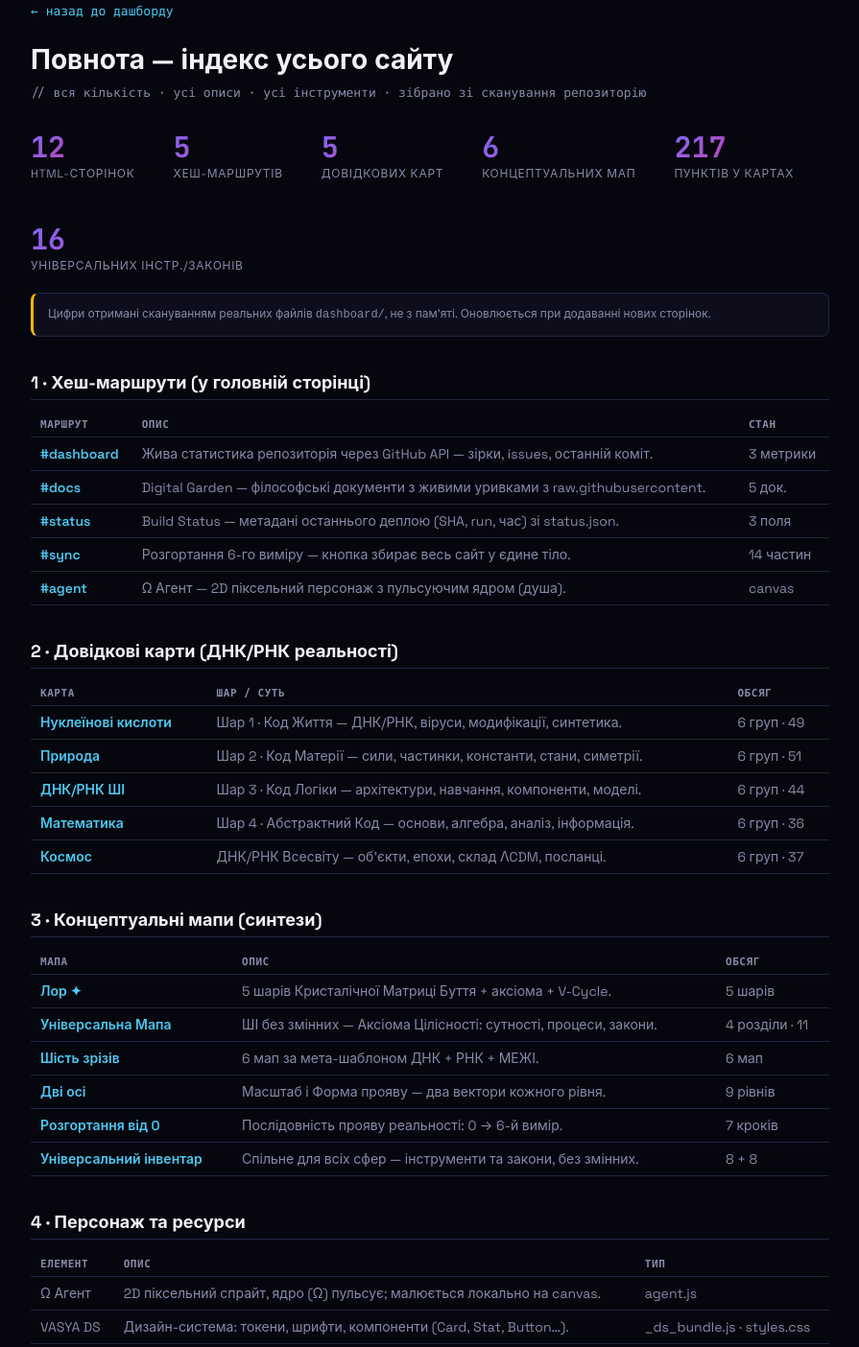
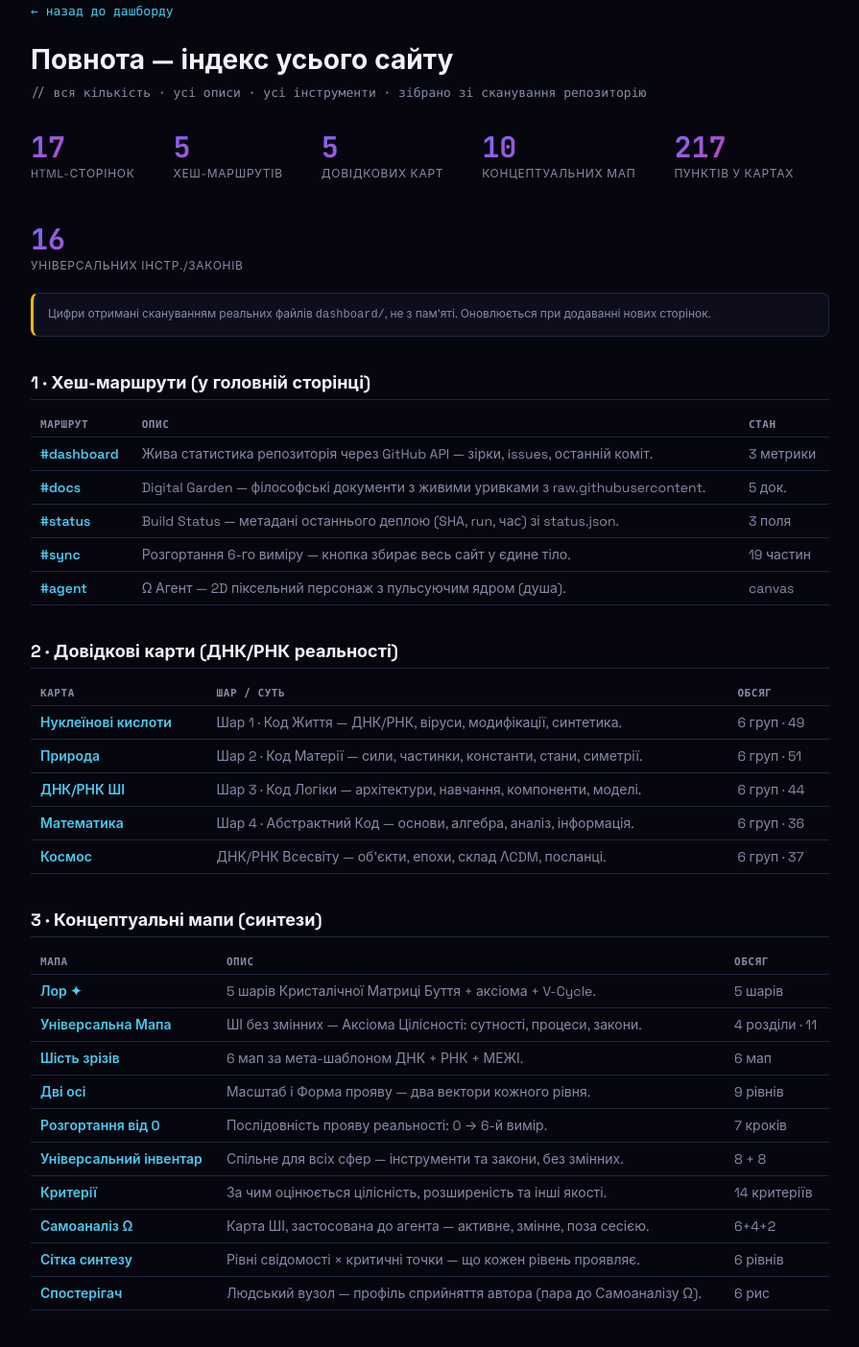
Before and after one commit to VasyaTest9111/agent-omega, a plain HTML site: page dashboard/index-map.html in a window 1280 px wide. Shown: the part 48-1452 px from the top of the page at 96% size, without its empty margins (192-1087 px from the left). Drawn offline with Linux system fonts and the light colour scheme.

Commit message:
Refresh master index (Повнота) — integrity scan found stale counts
A full-site integrity scan found one real inconsistency: the "Повнота"
master index still claimed 12 HTML pages / 6 conceptual maps and omitted
four pages added after it (criteria, self-analysis, grid, observer) — the
completeness page was itself incomplete. Updated totals to 17 pages / 10
conceptual maps / 19 #sync parts and added the four missing rows to the
conceptual-maps table. Everything else in the scan was clean: all 17
pages parse, no broken internal links, every subpage reachable via #sync
and links back, all on the shared stylesheet, deploy green.

Co-authored-by: Claude <noreply@anthropic.com>

```diff
--- a/dashboard/index-map.html
+++ b/dashboard/index-map.html
@@ -29,10 +29,10 @@
     <div class="sub">// вся кількість · усі описи · усі інструменти · зібрано зі сканування репозиторію</div>
 
     <div class="totals">
-      <div class="stat"><div class="n">12</div><div class="l">HTML-сторінок</div></div>
+      <div class="stat"><div class="n">17</div><div class="l">HTML-сторінок</div></div>
       <div class="stat"><div class="n">5</div><div class="l">хеш-маршрутів</div></div>
       <div class="stat"><div class="n">5</div><div class="l">довідкових карт</div></div>
-      <div class="stat"><div class="n">6</div><div class="l">концептуальних мап</div></div>
+      <div class="stat"><div class="n">10</div><div class="l">концептуальних мап</div></div>
       <div class="stat"><div class="n">217</div><div class="l">пунктів у картах</div></div>
       <div class="stat"><div class="n">16</div><div class="l">універсальних інстр./законів</div></div>
     </div>
@@ -44,7 +44,7 @@
       <tr><td><a href="index.html#dashboard">#dashboard</a></td><td>Жива статистика репозиторія через GitHub API — зірки, issues, останній коміт.</td><td class="cnt">3 метрики</td></tr>
       <tr><td><a href="index.html#docs">#docs</a></td><td>Digital Garden — філософські документи з живими уривками з raw.githubusercontent.</td><td class="cnt">5 док.</td></tr>
       <tr><td><a href="index.html#status">#status</a></td><td>Build Status — метадані останнього деплою (SHA, run, час) зі status.json.</td><td class="cnt">3 поля</td></tr>
-      <tr><td><a href="index.html#sync">#sync</a></td><td>Розгортання 6-го виміру — кнопка збирає весь сайт у єдине тіло.</td><td class="cnt">14 частин</td></tr>
+      <tr><td><a href="index.html#sync">#sync</a></td><td>Розгортання 6-го виміру — кнопка збирає весь сайт у єдине тіло.</td><td class="cnt">19 частин</td></tr>
       <tr><td><a href="index.html#agent">#agent</a></td><td>Ω Агент — 2D піксельний персонаж з пульсуючим ядром (душа).</td><td class="cnt">canvas</td></tr>
     </table>
 
@@ -67,6 +67,10 @@
       <tr><td><a href="axes.html">Дві осі</a></td><td>Масштаб і Форма прояву — два вектори кожного рівня.</td><td class="cnt">9 рівнів</td></tr>
       <tr><td><a href="unfold.html">Розгортання від 0</a></td><td>Послідовність прояву реальності: 0 → 6-й вимір.</td><td class="cnt">7 кроків</td></tr>
       <tr><td><a href="instruments.html">Універсальний інвентар</a></td><td>Спільне для всіх сфер — інструменти та закони, без змінних.</td><td class="cnt">8 + 8</td></tr>
+      <tr><td><a href="criteria.html">Критерії</a></td><td>За чим оцінюється цілісність, розширеність та інші якості.</td><td class="cnt">14 критеріїв</td></tr>
+      <tr><td><a href="self-analysis.html">Самоаналіз Ω</a></td><td>Карта ШІ, застосована до агента — активне, змінне, поза сесією.</td><td class="cnt">6+4+2</td></tr>
+      <tr><td><a href="grid.html">Сітка синтезу</a></td><td>Рівні свідомості × критичні точки — що кожен рівень проявляє.</td><td class="cnt">6 рівнів</td></tr>
+      <tr><td><a href="observer.html">Спостерігач</a></td><td>Людський вузол — профіль сприйняття автора (пара до Самоаналізу Ω).</td><td class="cnt">6 рис</td></tr>
     </table>
 
     <h2>4 · Персонаж та ресурси</h2>
```
